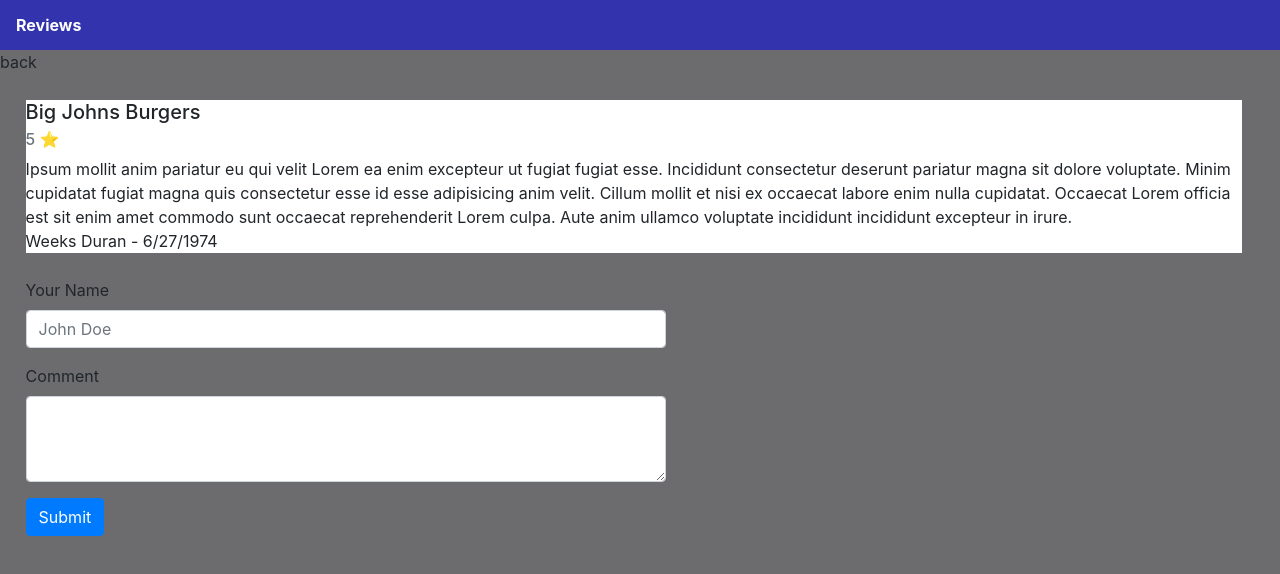
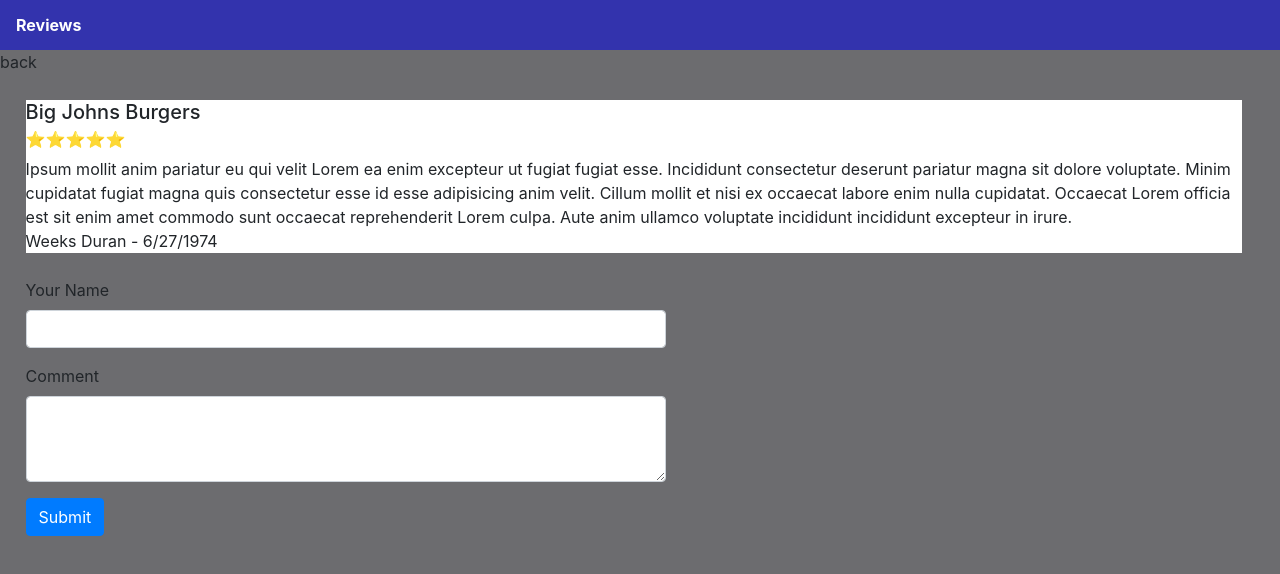
Before and after one commit to garylamountain/reviewtrackers_challenge, a React (Create React App) app: page / in a window 1280 px wide. Both pictures are taken after a click on the element 248 px from the left and 169 px from the top of the page. Shown: the top 574 px of the page. Built offline with nearby package versions, Linux system fonts and the light colour scheme.

Commit message:
added functionality to navbar and star count to review cards

```diff
--- a/src/App.js
+++ b/src/App.js
@@ -52,13 +52,33 @@ class App extends React.Component {
     })
   }
 
+  returnStars(int){
+    let stars = '';
+    for(let i = 0; i < int; i++){
+      stars += '⭐';
+    }
+    return stars;
+  }
+
   render() {
     return (
       <div className="app">
-        <NavBar/>
+        <NavBar exitDisplay={this.exitDisplay} />
         {!this.state.display ?
-        <ReviewContainer reviews={this.state.reviews} handleSelection={this.handleSelection}/> :
-        <SelectedReview review={this.state.selectedReview} response={this.state.selectedReview.response} responder={this.state.selectedReview.responder} exitDisplay={this.exitDisplay} submitResponse={this.submitResponse}/>
+        <ReviewContainer
+          reviews={this.state.reviews}
+          handleSelection={this.handleSelection}
+          returnStars={this.returnStars}
+        />
+        :
+        <SelectedReview
+          review={this.state.selectedReview}
+          response={this.state.selectedReview.response}
+          responder={this.state.selectedReview.responder}
+          exitDisplay={this.exitDisplay}
+          submitResponse={this.submitResponse}
+          returnStars={this.returnStars}
+        />
         }
       </div>
     );
--- a/src/components/Comment.js
+++ b/src/components/Comment.js
@@ -7,7 +7,9 @@ const Comment = (props) => {
       <div style={{cursor: "pointer"}} onClick={props.exitDisplay}>...</div>
         <div className="comment-body">
                 <h5 className="card-title">{props.response}</h5>
-                <h6 className="card-subtitle mb-2 text-muted">{props.responder}</h6>
+                {props.responder ? <h6 className="card-subtitle mb-2 text-muted">-{props.responder}</h6> :
+                <h6 className="card-subtitle mb-2 text-muted">-Anonymous</h6>}
+
         </div>
     </div>
   )
--- a/src/components/CommentForm.js
+++ b/src/components/CommentForm.js
@@ -37,13 +37,30 @@ class CommentForm extends React.Component {
                 <form>
                     <div class="form-group">
                         <label>Your Name</label>
-                        <input type="text" name="responder" class="form-control" placeholder="John Doe" value={this.state.responseObj.responder.value} onChange={this.handleChange}/>
+                        <input
+                            type="text"
+                            name="responder"
+                            class="form-control"
+                            value={this.state.responseObj.responder.value}
+                            onChange={this.handleChange}
+                        />
                     </div>
                     <div class="form-group">
                         <label>Comment</label>
-                        <textarea class="form-control" name="response" rows="3" value={this.state.responseObj.response.value} onChange={this.handleChange}></textarea>
+                        <textarea
+                            name="response"
+                            class="form-control"
+                            rows="3"
+                            value={this.state.responseObj.response.value}
+                            onChange={this.handleChange}
+                        />
                     </div>
-                    <button type="button" className="btn btn-primary" onClick={()=>this.props.submitResponse(this.state.responseObj)}>Submit</button>
+                    <button
+                        type="button"
+                        className="btn btn-primary"
+                        onClick={()=>this.props.submitResponse(this.state.responseObj)}>
+                        Submit
+                    </button>
                 </form>
             </div>
         )
--- a/src/components/Navbar.js
+++ b/src/components/Navbar.js
@@ -4,7 +4,7 @@ import React from 'react';
 const NavBar = (props) => {
   return (
     <nav className="navbar">
-        Reviews
+        <div style={{cursor: "pointer"}} onClick={props.exitDisplay}>Reviews</div>
     </nav>
   )
 }
--- a/src/components/Review.js
+++ b/src/components/Review.js
@@ -7,11 +7,12 @@ const Review = (props) => {
   var month = date.getMonth() + 1;
   var day = date.getDate();
   var year = date.getFullYear();
+
   return (
     <div className="card" style={{width: "18rem", textAlign: "center", margin: "3%"}}  id={props.review.id}>
         <div className="card-body" onClick={()=>props.handleSelection(review)}>
             <h5 className="card-title">{props.review.place}</h5>
-            <h6 className="card-subtitle mb-2 text-muted">{props.review.rating} ⭐</h6>
+            <h6 className="card-subtitle mb-2 text-muted">{props.returnStars(props.review.rating)}</h6>
             <p className="card-text">{props.review.content.substring(0, 59)}...</p>
             {props.review.author} - {month}/{day}/{year}
         </div>
--- a/src/components/SelectedReview.js
+++ b/src/components/SelectedReview.js
@@ -11,10 +11,10 @@ const Review = (props) => {
   var year = date.getFullYear();
   return (
     <div>
-        <div style={{cursor: "pointer"}} onClick={props.exitDisplay}>back</div>
+        <span style={{cursor: "pointer"}} onClick={props.exitDisplay}>back</span>
         <div className="review">
                 <h5 className="card-title">{props.review.place}</h5>
-                <h6 className="card-subtitle mb-2 text-muted">{props.review.rating} ⭐</h6>
+                <h6 className="card-subtitle mb-2 text-muted">{props.returnStars(props.review.rating)}</h6>
                 <p className="card-text">{props.review.content}</p>
                 {props.review.author} - {month}/{day}/{year}
         </div>
--- a/src/containers/ReviewContainer.js
+++ b/src/containers/ReviewContainer.js
@@ -13,7 +13,8 @@ const ReviewContainer = (props) => {
                     published_at={review.published_at}
                     rating={review.rating}
                     content={review.content}
-                    handleSelection={props.handleSelection}/>})}
+                    handleSelection={props.handleSelection}
+                    returnStars={props.returnStars}/>})}
 	        </div>
         </div>
 	)
```
